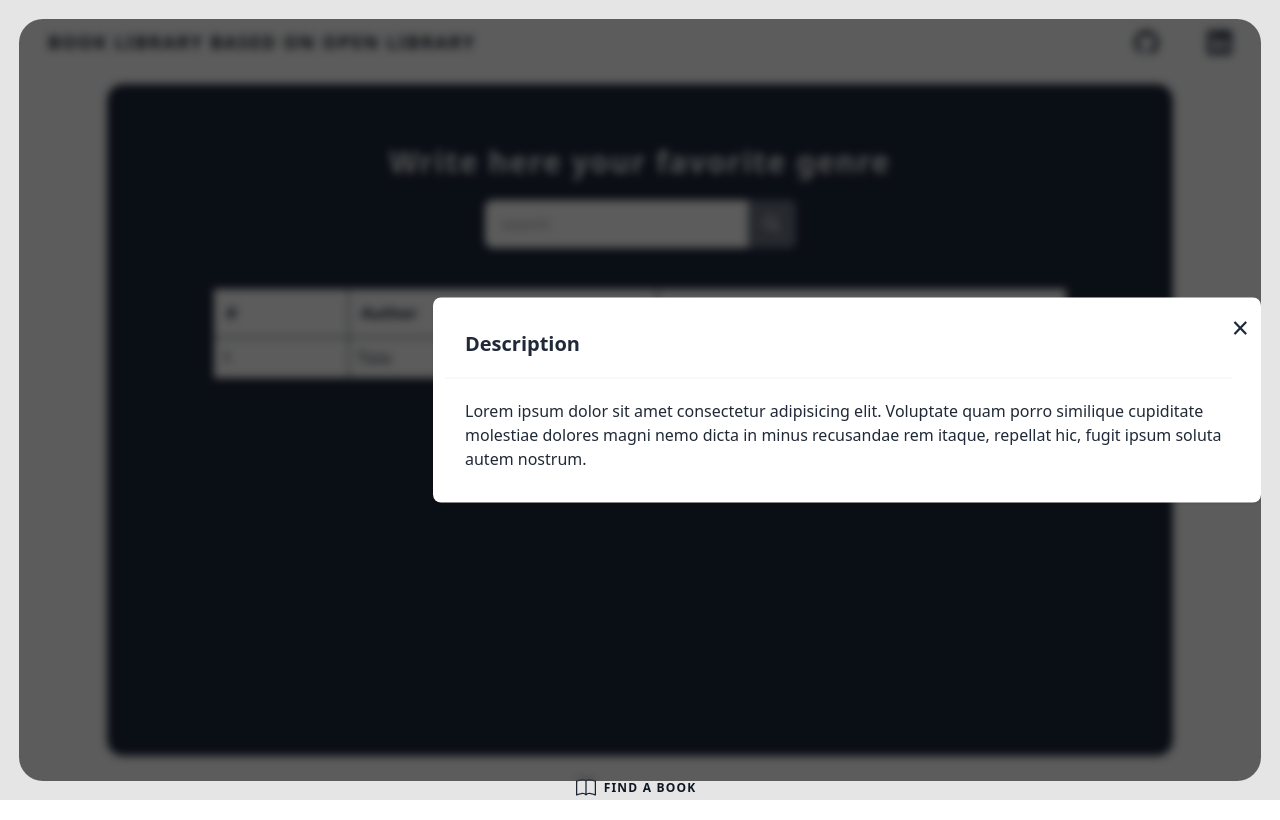
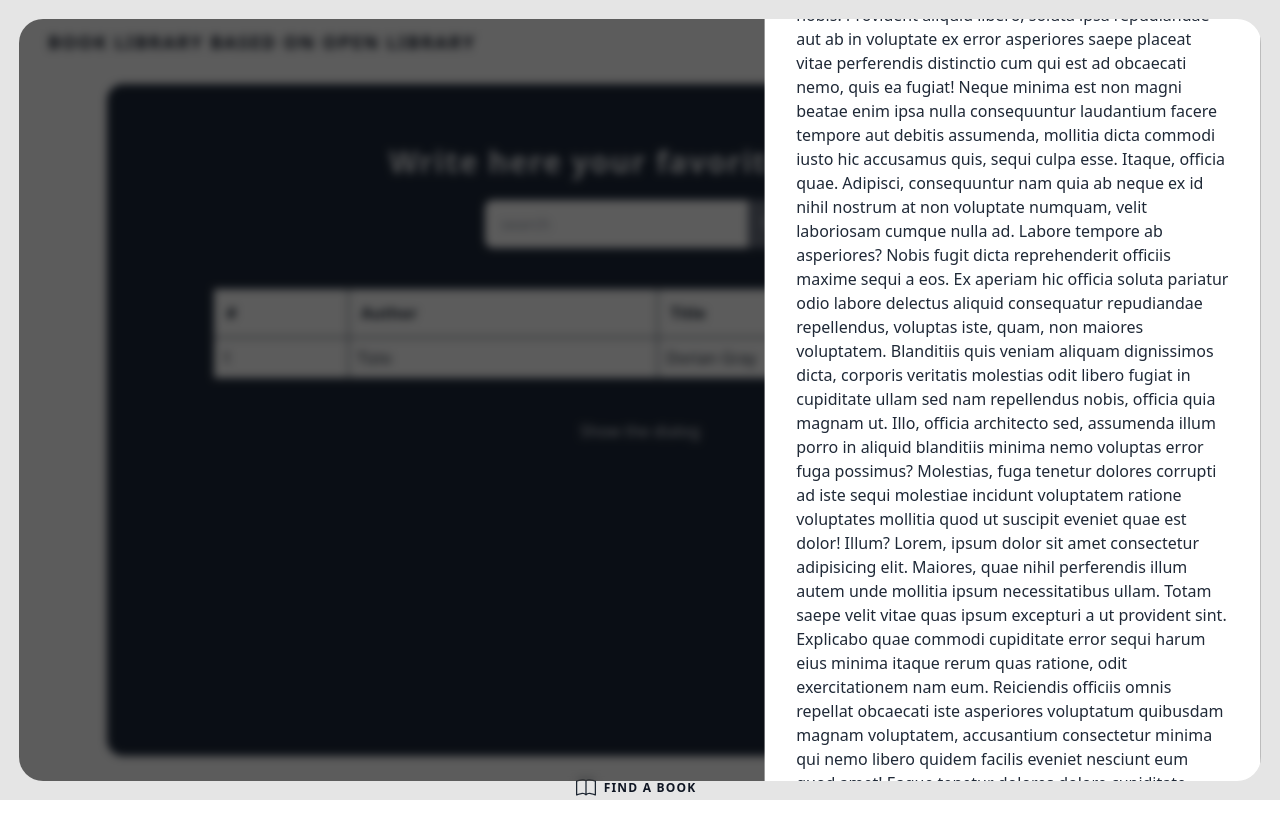
Before and after one commit to GiovanniBombardieri/Find-Books, a website built with webpack: page src/index.html in a window 1280 px wide. Both pictures are taken after a click on the button "Show the dialog". Built offline with nearby package versions, Linux system fonts and the light colour scheme.

Commit message:
work on modal element

```diff
--- a/src/index.html
+++ b/src/index.html
@@ -50,7 +50,7 @@
               </div>
               <nav
                 :class="{'flex': open, 'hidden': !open}"
-                class="flex-col flex-grow hidden pb-4 md:pb-0 md:flex md:justify-end md:flex-row"
+                class="flex-row justify-center flex-grow hidden pb-4 md:pb-0 md:flex md:justify-end md:flex-row"
               >
                 <a
                   class="px-4 py-2 mt-2 text-sm font-semibold bg-transparent rounded-lg dark:bg-transparent dark:hover:bg-gray-600 dark:focus:bg-gray-600 dark:focus:text-white dark:hover:text-white dark:text-gray-200 md:mt-0 md:ml-4 hover:text-gray-900 focus:text-gray-900 hover:bg-gray-200 focus:bg-gray-200 focus:outline-none focus:shadow-outline"
@@ -182,7 +182,7 @@
         class="w-screen h-screen place-items-center bg-black bg-opacity-60 backdrop-blur-sm rounded-3xl"
       >
         <div
-          class="relative lg:w-2/3 md:w-2/3 sm:w-5/6 top-1/2 -translate-y-[50%] left-1/2 -translate-x-[50%] rounded-lg shadow bg-white dark:bg-gray-700 text-gray-800 dark:text-white p-3"
+          class="relative lg:w-2/5 md:w-2/5 sm:w-5/6 top-1/2 -translate-y-[50%] left-1/2 -translate-x-[50%] rounded-lg shadow bg-white dark:bg-gray-700 text-gray-800 dark:text-white p-3"
         >
           <button autofocus class="float-right text-3xl">&times;</button>
           <div
@@ -194,10 +194,43 @@
             class="flex items-center justify-between p-4 md:p-5 rounded-t dark:border-gray-600"
           >
             <p>
-              Lorem ipsum dolor sit amet consectetur adipisicing elit. Voluptate
-              quam porro similique cupiditate molestiae dolores magni nemo dicta
-              in minus recusandae rem itaque, repellat hic, fugit ipsum soluta
-              autem nostrum.
+              Lorem ipsum dolor sit amet consectetur adipisicing elit. Tempora
+              velit at eos blanditiis officiis praesentium sed maiores cum
+              adipisci cumque voluptatum, animi voluptatibus eius quia neque,
+              optio atque modi ex ipsum nobis! Provident aliquid libero, soluta
+              ipsa repudiandae aut ab in voluptate ex error asperiores saepe
+              placeat vitae perferendis distinctio cum qui est ad obcaecati
+              nemo, quis ea fugiat! Neque minima est non magni beatae enim ipsa
+              nulla consequuntur laudantium facere tempore aut debitis
+              assumenda, mollitia dicta commodi iusto hic accusamus quis, sequi
+              culpa esse. Itaque, officia quae. Adipisci, consequuntur nam quia
+              ab neque ex id nihil nostrum at non voluptate numquam, velit
+              laboriosam cumque nulla ad. Labore tempore ab asperiores? Nobis
+              fugit dicta reprehenderit officiis maxime sequi a eos. Ex aperiam
+              hic officia soluta pariatur odio labore delectus aliquid
+              consequatur repudiandae repellendus, voluptas iste, quam, non
+              maiores voluptatem. Blanditiis quis veniam aliquam dignissimos
+              dicta, corporis veritatis molestias odit libero fugiat in
+              cupiditate ullam sed nam repellendus nobis, officia quia magnam
+              ut. Illo, officia architecto sed, assumenda illum porro in aliquid
+              blanditiis minima nemo voluptas error fuga possimus? Molestias,
+              fuga tenetur dolores corrupti ad iste sequi molestiae incidunt
+              voluptatem ratione voluptates mollitia quod ut suscipit eveniet
+              quae est dolor! Illum? Lorem, ipsum dolor sit amet consectetur
+              adipisicing elit. Maiores, quae nihil perferendis illum autem unde
+              mollitia ipsum necessitatibus ullam. Totam saepe velit vitae quas
+              ipsum excepturi a ut provident sint. Explicabo quae commodi
+              cupiditate error sequi harum eius minima itaque rerum quas
+              ratione, odit exercitationem nam eum. Reiciendis officiis omnis
+              repellat obcaecati iste asperiores voluptatum quibusdam magnam
+              voluptatem, accusantium consectetur minima qui nemo libero quidem
+              facilis eveniet nesciunt eum quod amet! Eaque tenetur dolores
+              dolore cupiditate necessitatibus, atque aliquid cum ab ipsa cumque
+              ipsum dicta possimus, odit fugiat, aut nobis molestias molestiae!
+              Eius, dicta officia repellendus animi commodi voluptates magnam
+              eligendi cupiditate. Ullam ipsa accusamus neque, aliquam iure non
+              soluta magnam nam quasi error voluptas incidunt adipisci. Debitis
+              tempore fugiat, at illum vitae cupiditate quae, distinctio quam
             </p>
           </div>
         </div>
```
